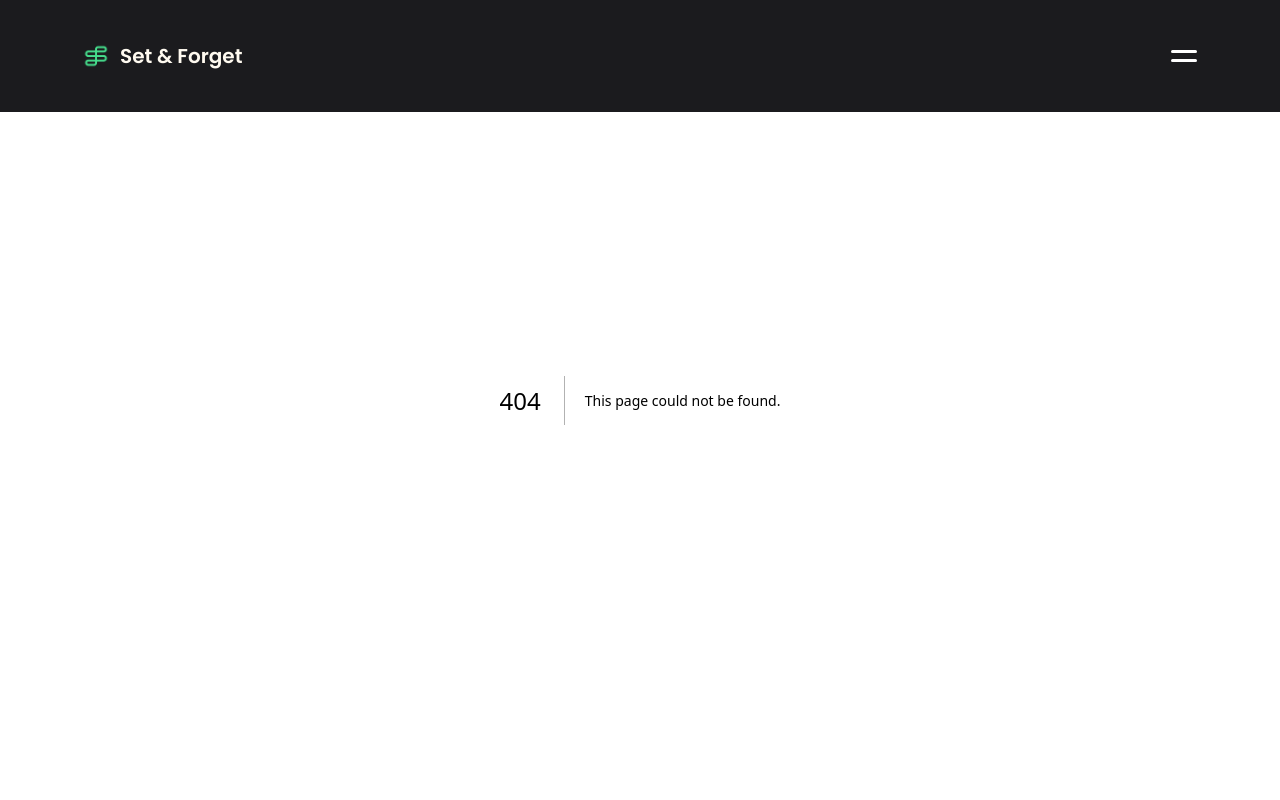
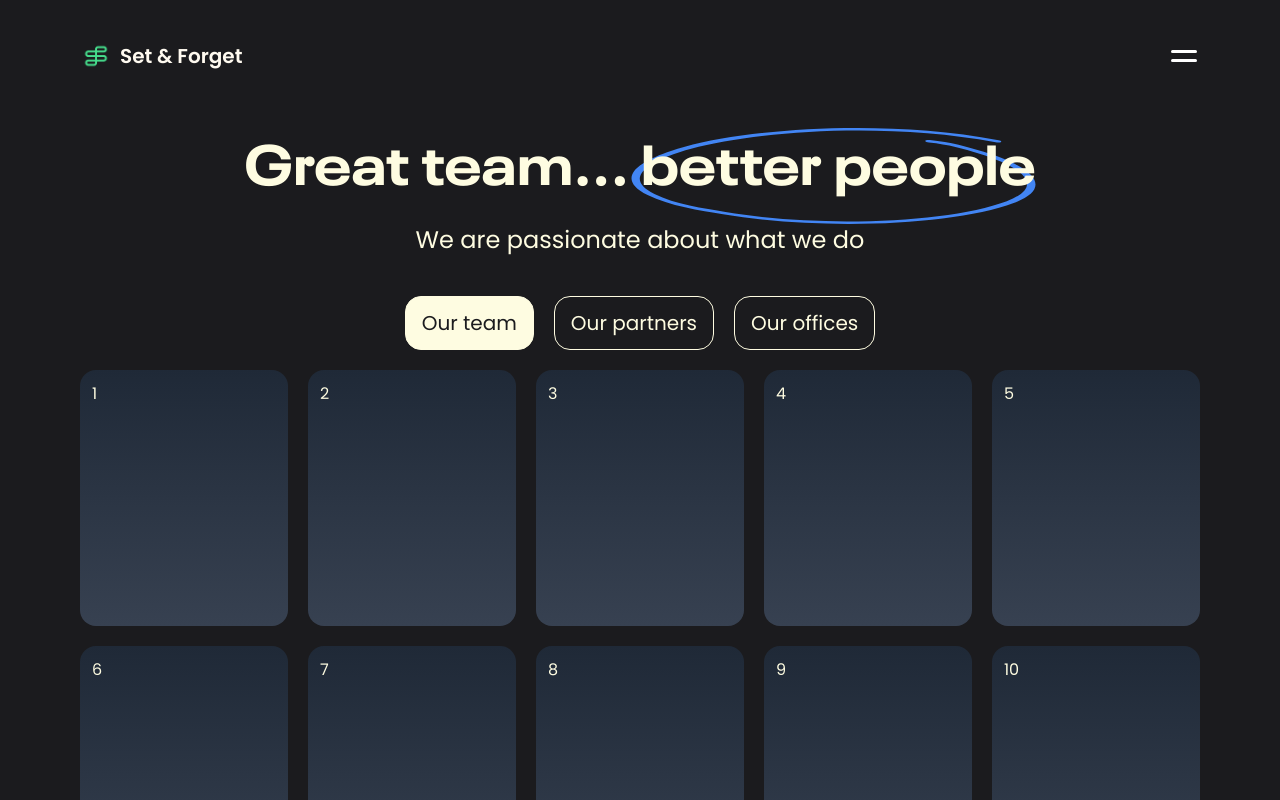
Before and after one commit to git-chad/set-forget, a Next.js app: page /about/team in a window 1280 px wide. Before the commit this address had no page. Shown: the top 800 px of the page. Built offline with nearby package versions, Linux system fonts and the light colour scheme.

Commit message:
chore(dev): fixed navigation + team section

```diff
--- a/app/about/page.jsx
+++ b/app/about/page.jsx
@@ -4,9 +4,10 @@ import Container from "../components/ecyce/container";
 import Button from "../components/ecyce/buttons";
 import ApproachSlider from "../components/about-us-page/approachSlider";
 import Image from "next/image";
-import redSparkle from '../../public/red-sparkle.svg'
-import blueSparkle from '../../public/blue-sparkle.svg'
+import redSparkle from "../../public/red-sparkle.svg";
+import blueSparkle from "../../public/blue-sparkle.svg";
 import Navbar from "../components/ecyce/navbar";
+import Link from "next/link";
 
 const Page = () => {
   const teamImages = [
@@ -30,7 +31,6 @@ const Page = () => {
 
   return (
     <div className="min-h-[100dvh] w-full bg-sf-black text-sf-cream flex flex-col justify-center">
-    <Navbar/>
       <Container className={"w-full px-20 py-32 2xl:py-64 grid grid-cols-12"}>
         <h1 className="col-span-12 text-center text-heading bold-neue mb-10 2xl:mb-5">
           We live for great projects
@@ -48,16 +48,19 @@ const Page = () => {
             it&apos;s interdisciplinary team with a framework that fosters
             candid collaboration.
           </p>
-          <Image src={redSparkle} className="absolute -top-10 -left-10"/>
-          <Image src={blueSparkle} className="absolute -bottom-10 -right-10"/>
+          <Image src={redSparkle} className="absolute -top-10 -left-10" />
+          <Image src={blueSparkle} className="absolute -bottom-10 -right-10" />
         </div>
+        <Link href='/about/team' className="col-span-12 mx-auto mt-8">
           <Button
             type="outline"
             text="Meet out crew"
-          className="col-span-12 mx-auto mt-8"
           />
-        <ApproachSlider/>
-        <h3 className="col-span-12 mt-28 text-4xl 2xl:text-5xl tracking-tighter">This is what we can do for you</h3>
+        </Link>
+        <ApproachSlider />
+        <h3 className="col-span-12 mt-28 text-4xl 2xl:text-5xl tracking-tighter">
+          This is what we can do for you
+        </h3>
 
         <div className="col-span-12 max-h-72 grid grid-cols-2 grid-rows-4 gap-x-5 gap-y-2 mt-4">
           {skills.map((skill, index) => (
--- /dev/null
+++ b/app/about/team/page.jsx
@@ -0,0 +1,167 @@
+"use client";
+import React, { useState } from "react";
+import { motion } from "framer-motion";
+import Container from "../../components/ecyce/container";
+import Image from "next/image";
+import blueMarker from "../../../public/blue-marker.svg";
+
+const TeamPage = () => {
+  const buttons = [
+    { id: 1, name: "Our team" },
+    { id: 2, name: "Our partners" },
+    { id: 3, name: "Our offices" },
+  ];
+  const [activeGrid, setActiveGrid] = useState(buttons[0].id);
+  const handleButtonClick = (buttonId) => {
+    setActiveGrid(buttonId);
+  };
+
+  const renderGrid = () => {
+    switch (activeGrid) {
+      case 1:
+        return <TeamGrid />;
+      case 2:
+        return <PartnerGrid />;
+      case 3:
+        return <OfficeGrid />;
+      default:
+        return null;
+    }
+  };
+
+  return (
+    <main className="min-h-[100dvh] w-full bg-sf-black text-sf-cream flex flex-col">
+      <Container
+        className={
+          "w-full h-full px-20 py-32 2xl:py-64 flex flex-col items-center"
+        }
+      >
+        <div className="relative flex flex-col items-center">
+          <h1 className="z-10 bold-neue text-heading">
+            Great team... better people
+          </h1>
+          <h2 className="text-2xl mt-3">We are passionate about what we do</h2>
+          <Image
+            src={blueMarker}
+            alt="aahhh I'm marking bro"
+            className="absolute right-0"
+          />
+        </div>
+        <div className="space-x-5 mt-10 mb-5">
+          {buttons.map((button, idx) => (
+            <button
+              onClick={() => handleButtonClick(button.id)}
+              key={button.id}
+              className={`border border-sf-cream rounded-2xl text-xl px-4 py-3 ${
+                activeGrid === button.id ? "bg-sf-cream text-sf-black" : ""
+              } transition-colors`}
+            >
+              {button.name}
+            </button>
+          ))}
+        </div>
+        {renderGrid()}
+      </Container>
+    </main>
+  );
+};
+
+export default TeamPage;
+
+const TeamGrid = () => {
+  const items = [
+    { id: 1 },
+    { id: 2 },
+    { id: 3 },
+    { id: 4 },
+    { id: 5 },
+    { id: 6 },
+    { id: 7 },
+    { id: 8 },
+    { id: 9 },
+    { id: 10 },
+    { id: 11 },
+    { id: 12 },
+    { id: 13 },
+    { id: 14 },
+    { id: 15 },
+  ];
+  return (
+    <motion.div
+      initial={{ opacity: 0, scale: 0.95, y: 100 }}
+      animate={{ opacity: 1, scale: 1, y: 0 }}
+      transition={{ duration: 0.7, ease: [0.86,0,0.07,1]}}
+      className="grid grid-cols-5 grid-rows-3 w-full gap-5"
+    >
+      {items.map((item, idx) => (
+        <div className="col-span-1 rounded-2xl bg-gradient-to-b from-gray-800 to-gray-700 h-64 p-3">
+          {item.id}
+        </div>
+      ))}
+    </motion.div>
+  );
+};
+
+const PartnerGrid = () => {
+  const items = [
+    { id: 1 },
+    { id: 2 },
+    { id: 3 },
+    { id: 4 },
+    { id: 5 },
+    { id: 6 },
+    { id: 7 },
+    { id: 8 },
+    { id: 9 },
+    { id: 10 },
+    { id: 11 },
+    { id: 12 },
+  ];
+  return (
+    <motion.div
+      initial={{ opacity: 0, scale: 0.95, y: 100 }}
+      animate={{ opacity: 1, scale: 1, y: 0 }}
+      transition={{ duration: 0.7, ease: [0.86,0,0.07,1]}}
+      className="grid grid-cols-4 grid-rows-4 w-full gap-5"
+    >
+      {items.map((item, idx) => (
+        <div className="col-span-1 rounded-2xl bg-gradient-to-b from-gray-800 to-gray-700 h-64 p-3">
+          {item.id}
+        </div>
+      ))}
+    </motion.div>
+  );
+};
+
+const OfficeGrid = () => {
+  return (
+    <motion.div
+      initial={{ opacity: 0, scale: 0.95, y: 100 }}
+      animate={{ opacity: 1, scale: 1, y: 0 }}
+      transition={{ duration: 0.7, ease: [0.86,0,0.07,1]}}
+      className="grid grid-cols-10 grid-rows-6 gap-5 w-full"
+    >
+      <div className="bg-gradient-to-b from-gray-800 to-gray-700 p-3 col-span-4 row-span-4 rounded-2xl min-h-56">
+        1
+      </div>
+      <div className="bg-gradient-to-b from-gray-800 to-gray-700 p-3 col-span-3 row-span-2 rounded-2xl min-h-56">
+        2
+      </div>
+      <div className="bg-gradient-to-b from-gray-800 to-gray-700 p-3 col-span-3 row-span-2 rounded-2xl min-h-56">
+        3
+      </div>
+      <div className="bg-gradient-to-b from-gray-800 to-gray-700 p-3 col-span-2 row-span-2 rounded-2xl min-h-56">
+        4
+      </div>
+      <div className="bg-gradient-to-b from-gray-800 to-gray-700 p-3 col-span-4 row-span-4 rounded-2xl min-h-56">
+        5
+      </div>
+      <div className="bg-gradient-to-b from-gray-800 to-gray-700 p-3 col-span-4 row-span-2 rounded-2xl min-h-56">
+        6
+      </div>
+      <div className="bg-gradient-to-b from-gray-800 to-gray-700 p-3 col-span-2 row-span-2 rounded-2xl min-h-56">
+        7
+      </div>
+    </motion.div>
+  );
+};
--- a/app/components/about-us-page/approachSlider.jsx
+++ b/app/components/about-us-page/approachSlider.jsx
@@ -77,9 +77,9 @@ const ApproachSlider = () => {
         <h2 className="text-heading bold-neue leading-none mb-3">
           Our approach
         </h2>
-        <Link href="#" className="text-2xl text-sf-lime">
+        {/* <Link href="#" className="text-2xl text-sf-lime">
           Learn more
-        </Link>
+        </Link> */}
       </div>
       <Image src={team02} className="rounded-[68px] col-span-6 h-[527px]" />
 
```
Also changed, not shown: public/blue-marker.svg (added). Lines whose indentation alone changed are shown as unchanged.
